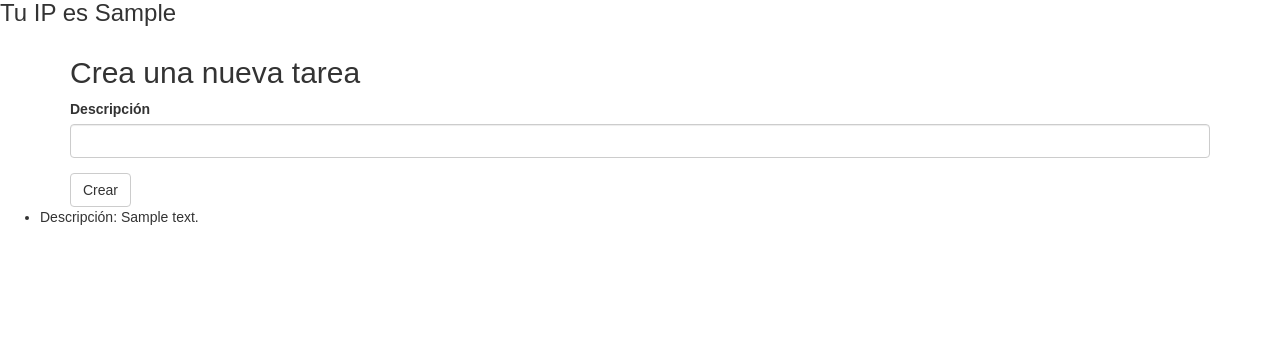
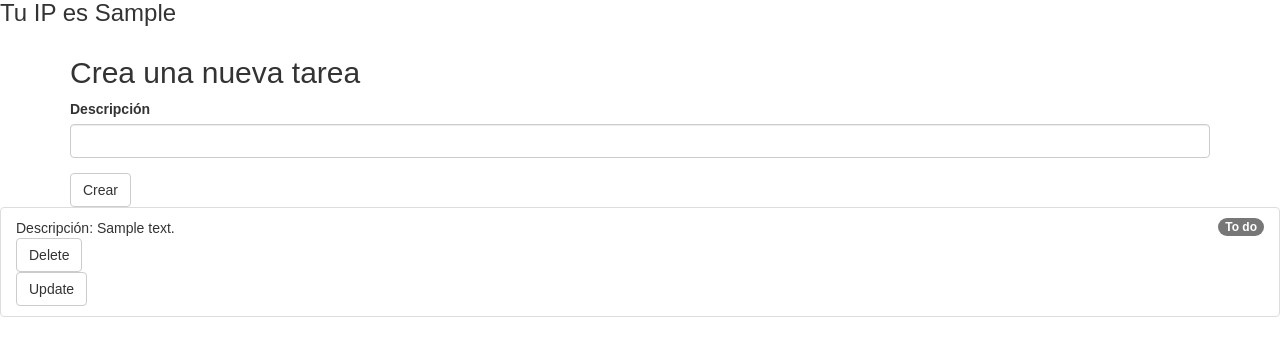
Before and after one commit to xavierperez21/Flask_webapp_ToDolis, a Flask app: template app/templates/hello.html in a window 1280 px wide. Shown: the part 132-488 px from the top of the page. Run offline with Flask 2, Linux system fonts and the light colour scheme; the template is opened without the code that fills it: values that come from a table or form of the project are taken from there, most other values are stand-ins (such as "Sample title", 1, 10 or a date in 2020); some libraries are stand-ins or nearby versions.

Commit message:
Adding the Delete button and logic, and also the change of to-do state through the use of a button Update

```diff
--- a/app/forms.py
+++ b/app/forms.py
@@ -11,3 +11,11 @@ class LoginForm(FlaskForm):
 class ToDoForm(FlaskForm):
     description = StringField('Descripción', validators=[DataRequired()])
     submit = SubmitField('Crear')
+
+
+class DeleteTodoForm(FlaskForm):
+    submit = SubmitField('Delete')
+
+
+class UpdateTodoForm(FlaskForm):
+    submit = SubmitField('Update')
--- a/app/templates/hello.html
+++ b/app/templates/hello.html
@@ -27,9 +27,9 @@
     </div>
 
 
-    <ul>
+    <ul class="list-group">
         {% for todo in todos %}
-            {{ macros.render_todo(todo) }}
+            {{ macros.render_todo(todo, delete_form, update_form) }}
         {% endfor %}
     </ul>
 {% endblock %}
--- a/app/templates/macros.html
+++ b/app/templates/macros.html
@@ -1,3 +1,18 @@
-{% macro render_todo(todo) %}
-    <li>Descripción: {{ todo.to_dict().description }}</li>
+{% import 'bootstrap/wtf.html' as wtf %}
+
+{% macro render_todo(todo, delete_form, update_form) %}
+    <li class="list-group-item">
+        <span class="badge">
+            {% if todo.to_dict().done %}
+                Done
+            {% else %}
+                To do
+            {% endif %}
+        </span>
+
+        Descripción: {{ todo.to_dict().description }}
+
+        {{ wtf.quick_form(delete_form, action=url_for('delete', todo_id=todo.id)) }}
+        {{ wtf.quick_form(update_form, action=url_for('update', todo_id=todo.id, done=todo.to_dict().done)) }}
+    </li>
 {% endmacro %}
--- a/main.py
+++ b/main.py
@@ -3,8 +3,8 @@ from flask import request, make_response, redirect, render_template, session, ur
 from flask_login import login_required, current_user
 
 from app import create_app
-from app.forms import ToDoForm
-from app.firestore_service import get_users, get_todos, put_todo
+from app.forms import ToDoForm, DeleteTodoForm, UpdateTodoForm
+from app.firestore_service import get_todos, put_todo, delete_todo, update_todo
 
 # Creating a new instance of Flask
 app = create_app()
@@ -52,14 +52,18 @@ def index():
 def hello():
     user_ip = session.get('user_ip')
     username = current_user.id  # Once the form is validated, we get the username after the redirection
-    todo_form = ToDoForm()
+    todo_form = ToDoForm()      # To create to-dos
+    delete_form = DeleteTodoForm()  # To delete to-dos
+    update_form = UpdateTodoForm()
 
     # Creating a new variable "context" which is a dictionary that will contain all the variables we want to pass to the template
     context = {
         'user_ip': user_ip,
         'todos': get_todos(user_id=username),
         'username': username,
-        'todo_form': todo_form
+        'todo_form': todo_form,
+        'delete_form': delete_form,
+        'update_form': update_form,
     }
 
     if todo_form.validate_on_submit():
@@ -70,3 +74,24 @@ def hello():
         return redirect(url_for('hello'))
 
     return render_template('hello.html', **context) # Expanding the dictionary using **context.
+
+
+# This is a dynamic route
+@app.route('/todos/delete/<todo_id>', methods=['POST'])
+def delete(todo_id):
+    user_id = current_user.id
+    delete_todo(user_id=user_id, todo_id=todo_id)
+
+    return redirect(url_for('hello'))
+
+
+# This is a dynamic route
+@app.route('/todos/update/<todo_id>/<int:done>', methods=['POST'])
+def update(todo_id, done):
+    user_id = current_user.id
+
+    update_todo(user_id=user_id, todo_id=todo_id, done=done)
+
+    print(done)
+
+    return redirect(url_for('hello'))
```
Also changed, not shown: app/firestore_service.py (+19 -1 lines).
